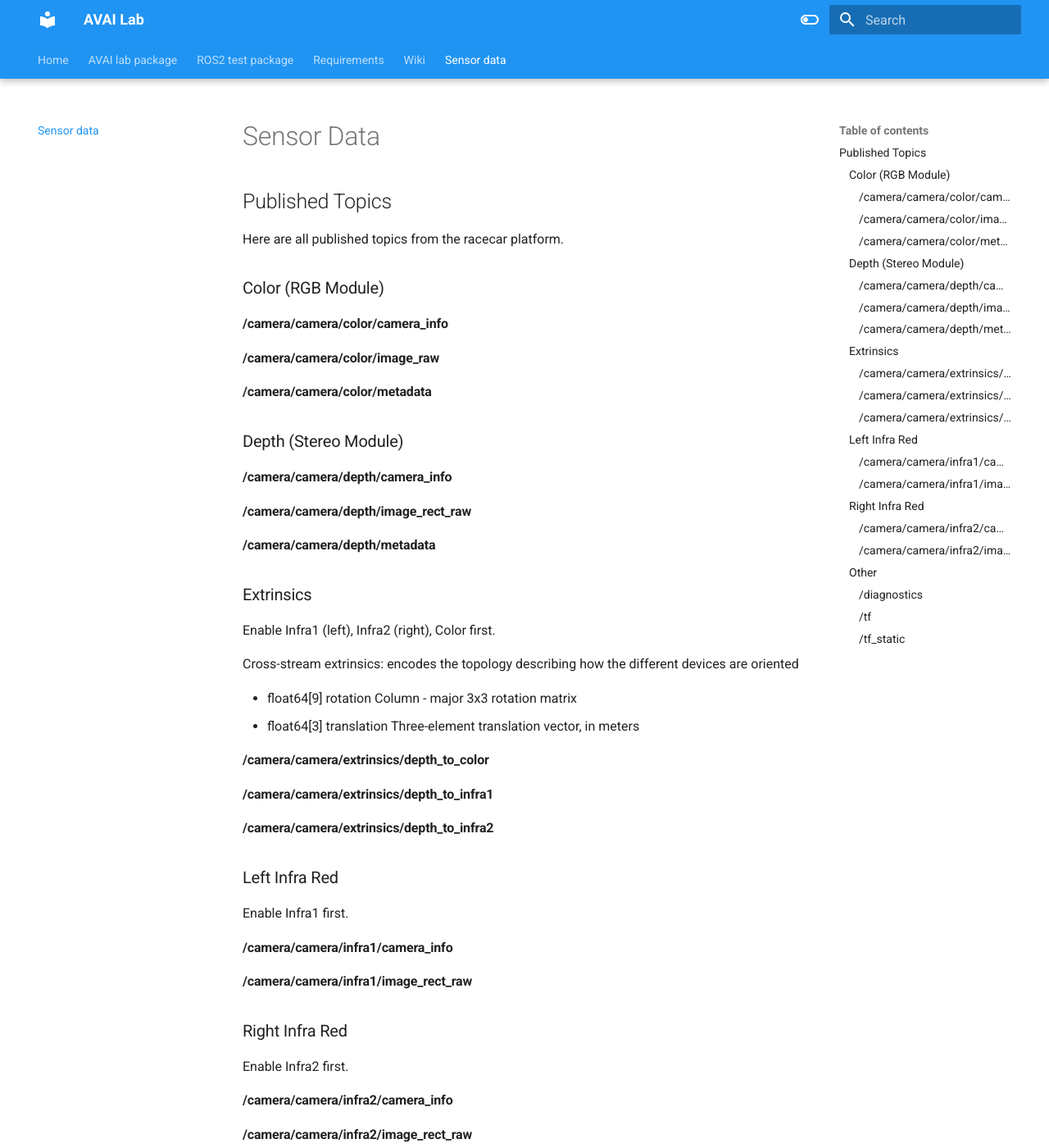
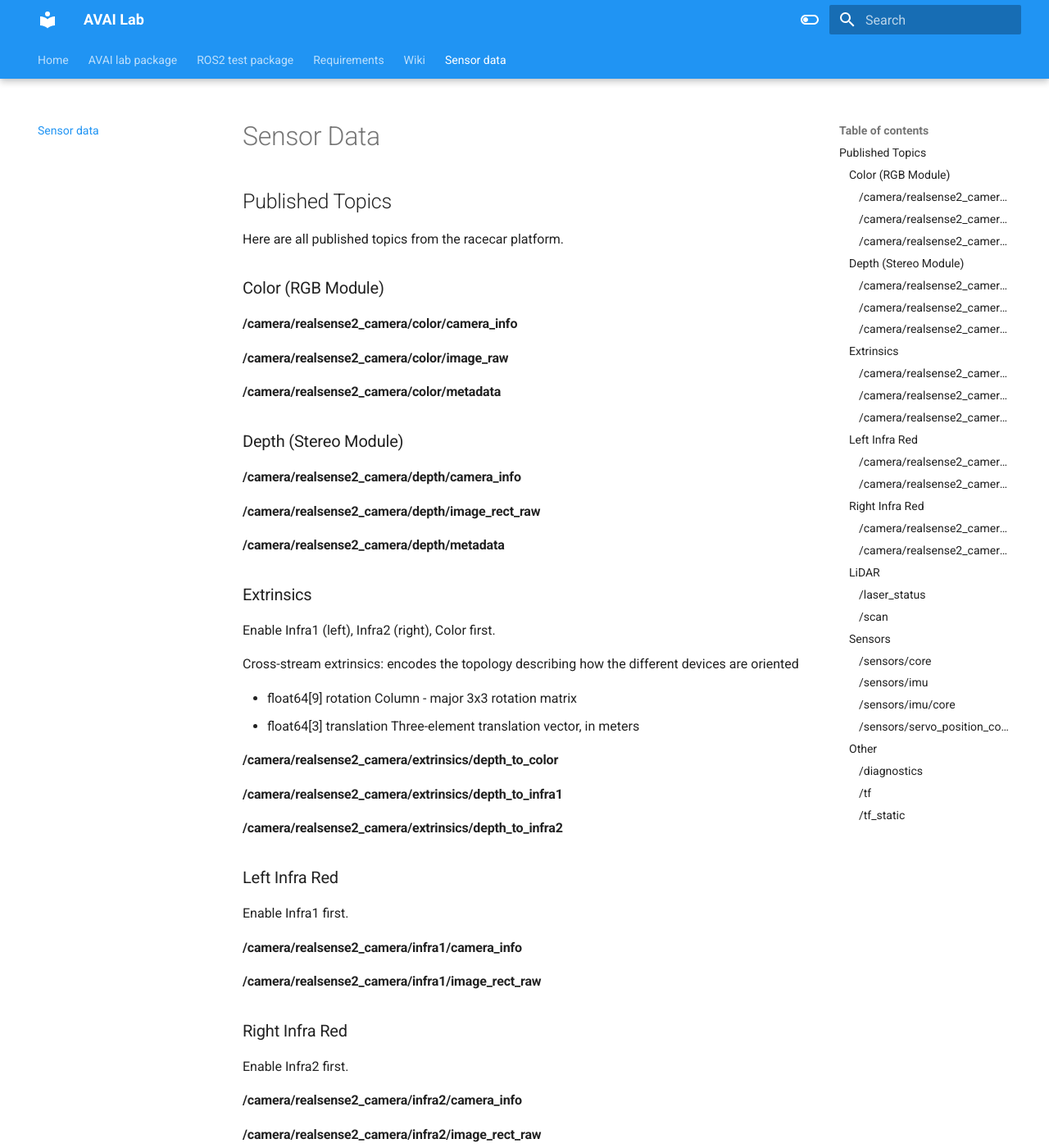
Before and after one commit to VicenteMoraes/race-car-buggy-busters, an MkDocs documentation site: the page built from docs/sensor_data.md, in a window 1280 px wide and 1400 px high. Shown: the whole window at 82% size. Built offline with MkDocs 1.6.1 and Material for MkDocs 9.7.7, drawn with Linux system fonts in a browser that asks for light colours; some of the changed text lies outside the part shown.

Commit message:
Corrected & extended list based on car platform

```diff
--- a/docs/sensor_data.md
+++ b/docs/sensor_data.md
@@ -6,19 +6,19 @@ Here are all published topics from the racecar platform.
 
 ### Color (RGB Module)
 
-#### /camera/camera/color/camera_info
+#### /camera/realsense2_camera/color/camera_info
 
-#### /camera/camera/color/image_raw
+#### /camera/realsense2_camera/color/image_raw
 
-#### /camera/camera/color/metadata
+#### /camera/realsense2_camera/color/metadata
 
 ### Depth (Stereo Module)
 
-#### /camera/camera/depth/camera_info
+#### /camera/realsense2_camera/depth/camera_info
 
-#### /camera/camera/depth/image_rect_raw
+#### /camera/realsense2_camera/depth/image_rect_raw
 
-#### /camera/camera/depth/metadata
+#### /camera/realsense2_camera/depth/metadata
 
 ### Extrinsics
 
@@ -29,27 +29,43 @@ Cross-stream extrinsics: encodes the topology describing how the different devic
 * float64[9] rotation Column - major 3x3 rotation matrix
 * float64[3] translation Three-element translation vector, in meters
 
-#### /camera/camera/extrinsics/depth_to_color
+#### /camera/realsense2_camera/extrinsics/depth_to_color
 
-#### /camera/camera/extrinsics/depth_to_infra1
+#### /camera/realsense2_camera/extrinsics/depth_to_infra1
 
-#### /camera/camera/extrinsics/depth_to_infra2
+#### /camera/realsense2_camera/extrinsics/depth_to_infra2
 
 ### Left Infra Red
 
 Enable Infra1 first.
 
-#### /camera/camera/infra1/camera_info
+#### /camera/realsense2_camera/infra1/camera_info
 
-#### /camera/camera/infra1/image_rect_raw
+#### /camera/realsense2_camera/infra1/image_rect_raw
 
 ### Right Infra Red
 
 Enable Infra2 first.
 
-#### /camera/camera/infra2/camera_info
+#### /camera/realsense2_camera/infra2/camera_info
 
-#### /camera/camera/infra2/image_rect_raw
+#### /camera/realsense2_camera/infra2/image_rect_raw
+
+### LiDAR
+
+#### /laser_status
+
+#### /scan
+
+### Sensors
+
+#### /sensors/core
+
+#### /sensors/imu
+
+#### /sensors/imu/core
+
+#### /sensors/servo_position_command
 
 ### Other
 
```
